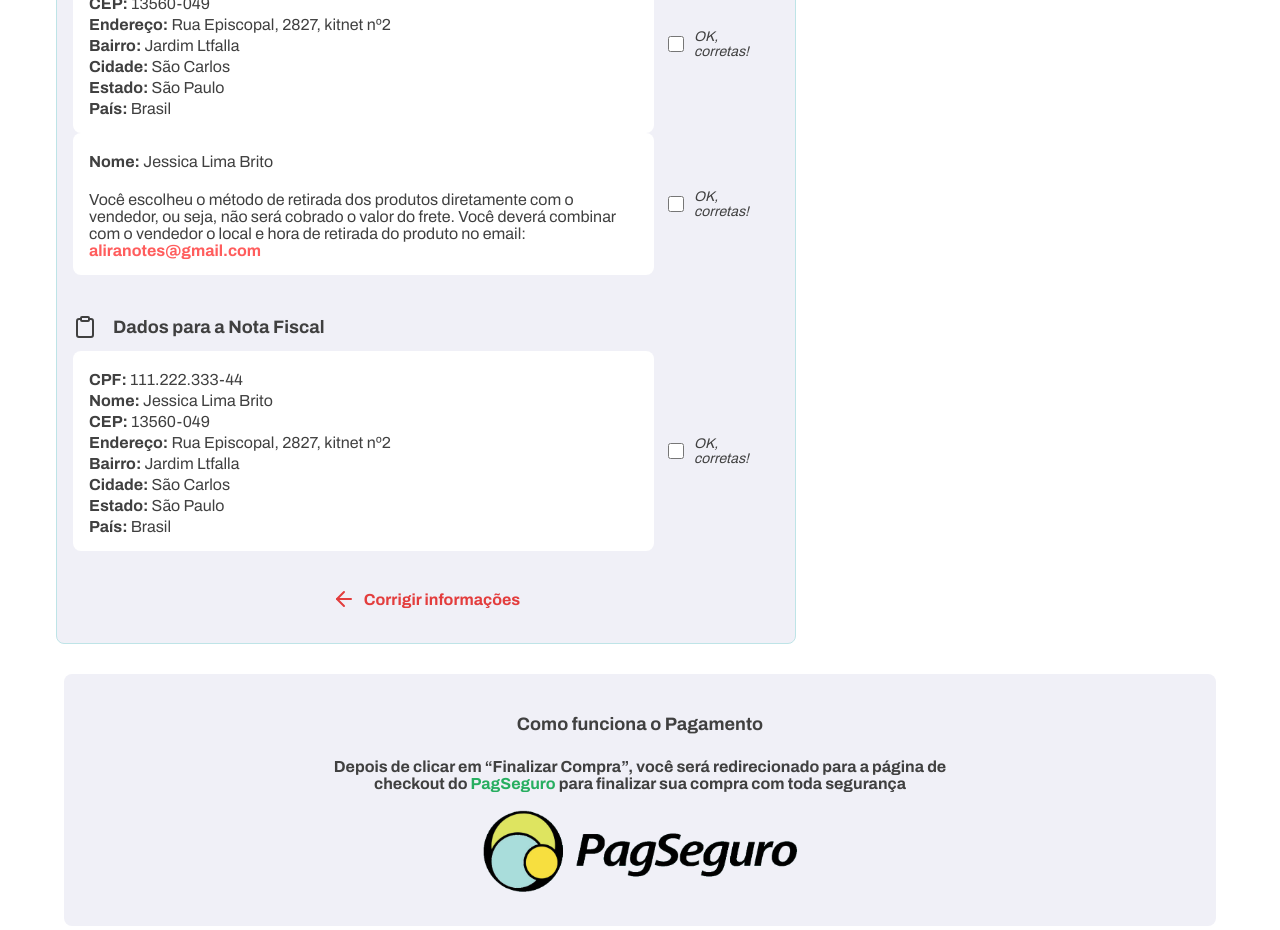
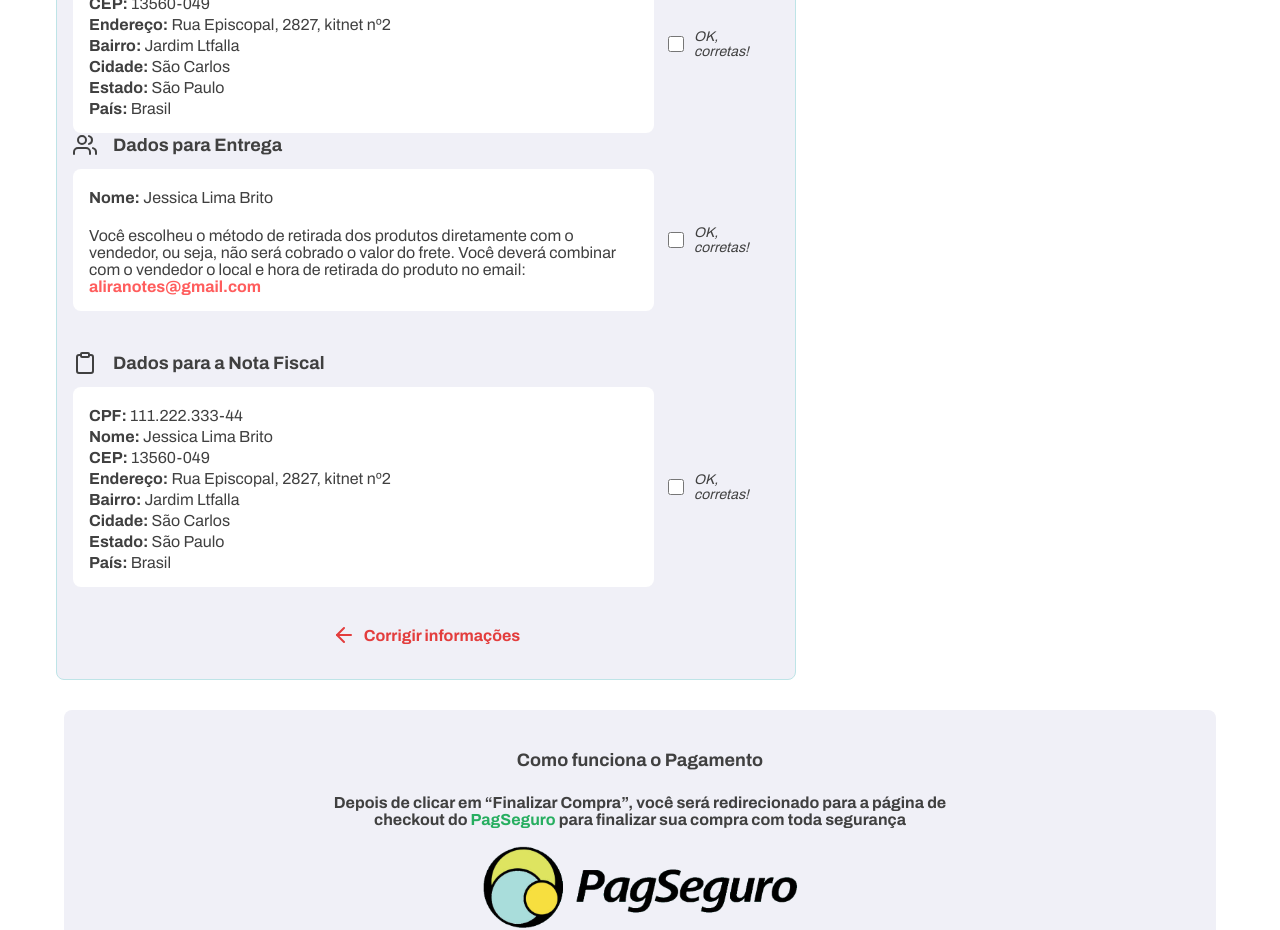
Before and after one commit to LeandroNasci/alira, a React (Create React App) app in the folder web/: page /shipping-select in a window 1280 px wide. Shown: the part 1140-2070 px from the top of the page. Built offline with nearby package versions, Linux system fonts and the light colour scheme; the HTML template or start-up script is replaced by a standard one; a web font is replaced by a local one.

Commit message:
fix: remove hidden div

```diff
--- a/web/src/pages/ShippingSelect/index.tsx
+++ b/web/src/pages/ShippingSelect/index.tsx
@@ -1,5 +1,5 @@
 import React from 'react';
-import { FiMail, FiTruck, FiClipboard, FiPackage, FiArrowLeft } from 'react-icons/fi';
+import { FiMail, FiTruck, FiClipboard, FiPackage, FiArrowLeft, FiUsers } from 'react-icons/fi';
 import { useHistory } from 'react-router-dom';
 
 import PageHeader from '../../components/PageHeader';
@@ -111,7 +111,11 @@ function ShippingSelect () {
                   <CheckBox required name="nd"><em>OK, corretas!</em></CheckBox>
                 </div>
 
-                <div className="box-container" hidden >
+                <legend>
+                  <FiUsers /><h3>Dados para Entrega</h3>
+                </legend>
+
+                <div className="box-container">
                   <div className="box">
                     <p><b>Nome:</b> Jessica Lima Brito</p>
                     <br />
```
